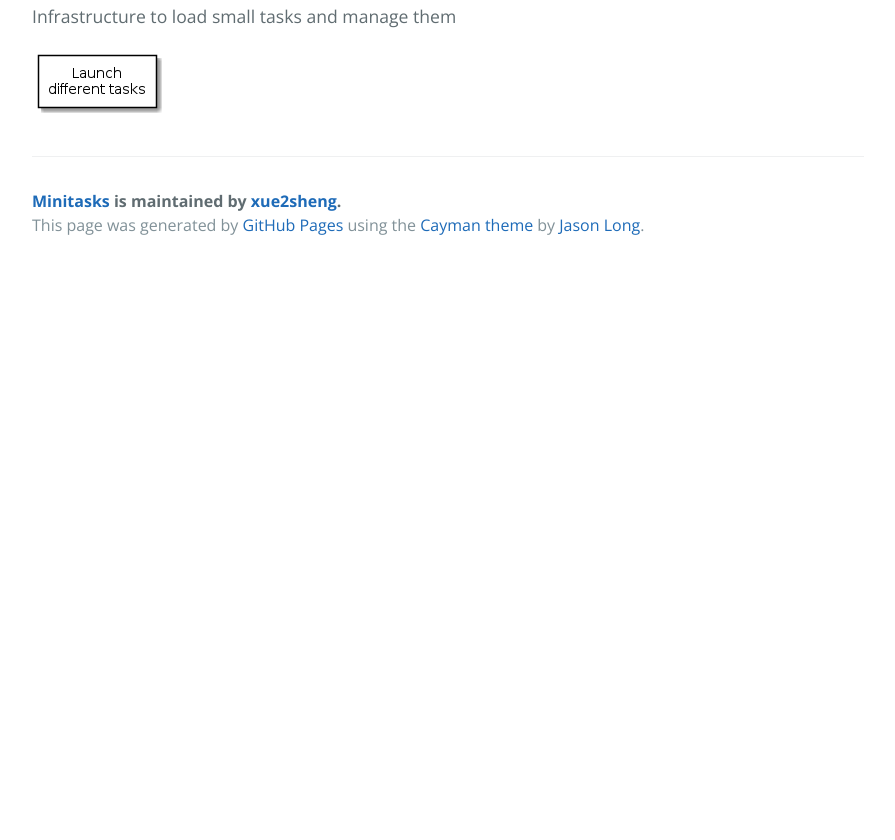
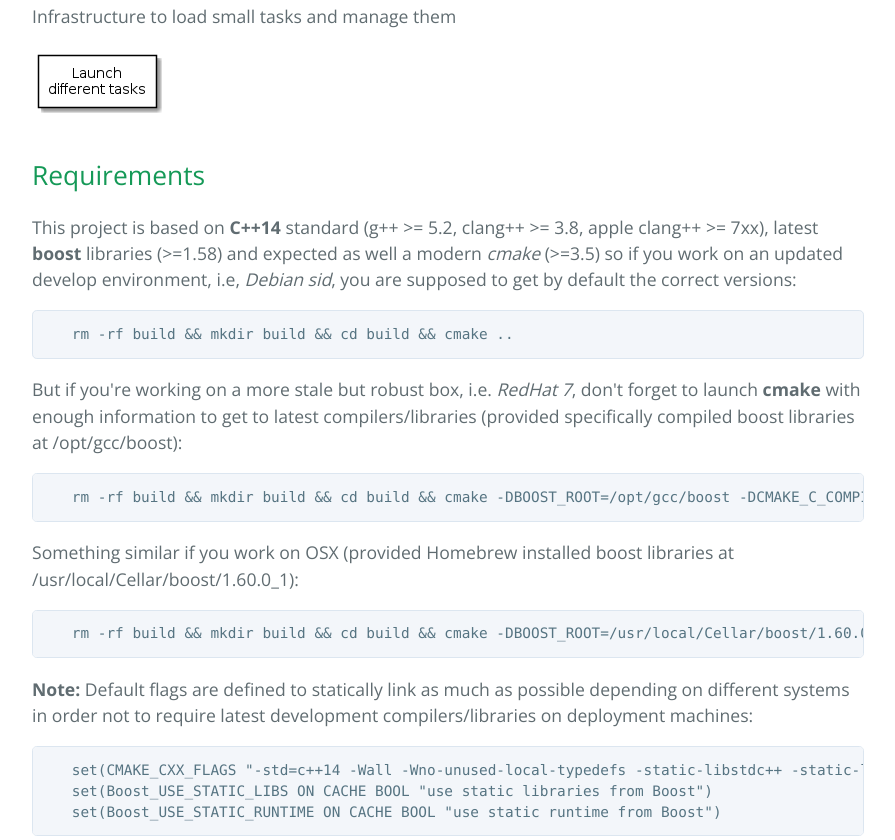
Before and after one commit to xue2sheng/minitasks, a plain HTML site: page index.html in a window 1280 px wide. Shown: the part 482-1322 px from the top of the page, without its empty margins (192-1087 px from the left). Before the commit the page ends 800 px from the top, so only its background shows below. Drawn offline with nearby package versions, Linux system fonts and the light colour scheme.

```diff
--- a/index.html
+++ b/index.html
@@ -30,6 +30,31 @@
 
 
 
+<h2>
+<a id="requirements" class="anchor" href="#requirements" aria-hidden="true"><span aria-hidden="true" class="octicon octicon-link"></span></a>Requirements</h2>
+
+<p>This project is based on <strong>C++14</strong> standard (g++ &gt;= 5.2, clang++ &gt;= 3.8, apple clang++ &gt;= 7xx), latest <strong>boost</strong> libraries (&gt;=1.58) and expected as well a modern <em>cmake</em> (&gt;=3.5) so if you work on an updated develop environment, i.e, <em>Debian sid</em>, you are supposed to get by default the correct versions:</p>
+
+<pre><code>   rm -rf build &amp;&amp; mkdir build &amp;&amp; cd build &amp;&amp; cmake ..
+</code></pre>
+
+<p>But if you're working on a more stale but robust box, i.e. <em>RedHat 7</em>, don't forget to launch <strong>cmake</strong> with enough information to get to latest compilers/libraries (provided specifically compiled boost libraries at /opt/gcc/boost):</p>
+
+<pre><code>   rm -rf build &amp;&amp; mkdir build &amp;&amp; cd build &amp;&amp; cmake -DBOOST_ROOT=/opt/gcc/boost -DCMAKE_C_COMPILER=/opt/gcc/bin/gcc -DCMAKE_CXX_COMPILER=/opt/gcc/bin/g++ ..
+</code></pre>
+
+<p>Something similar if you work on OSX (provided Homebrew installed boost libraries at /usr/local/Cellar/boost/1.60.0_1):</p>
+
+<pre><code>   rm -rf build &amp;&amp; mkdir build &amp;&amp; cd build &amp;&amp; cmake -DBOOST_ROOT=/usr/local/Cellar/boost/1.60.0_1 -DCMAKE_C_COMPILER=/usr/bin/clang -DCMAKE_CXX_COMPILER=/usr/bin/clang++
+</code></pre>
+
+<p><strong>Note:</strong> Default flags are defined to statically link as much as possible depending on different systems in order not to require latest development compilers/libraries on deployment machines:</p>
+
+<pre><code>   set(CMAKE_CXX_FLAGS "-std=c++14 -Wall -Wno-unused-local-typedefs -static-libstdc++ -static-libgcc -g")
+   set(Boost_USE_STATIC_LIBS ON CACHE BOOL "use static libraries from Boost")
+   set(Boost_USE_STATIC_RUNTIME ON CACHE BOOL "use static runtime from Boost")
+</code></pre>
+
       <footer class="site-footer">
         <span class="site-footer-owner"><a href="https://github.com/xue2sheng/minitasks">Minitasks</a> is maintained by <a href="https://github.com/xue2sheng">xue2sheng</a>.</span>
 
```
Also changed, not shown: params.json (+1 -1 lines).
